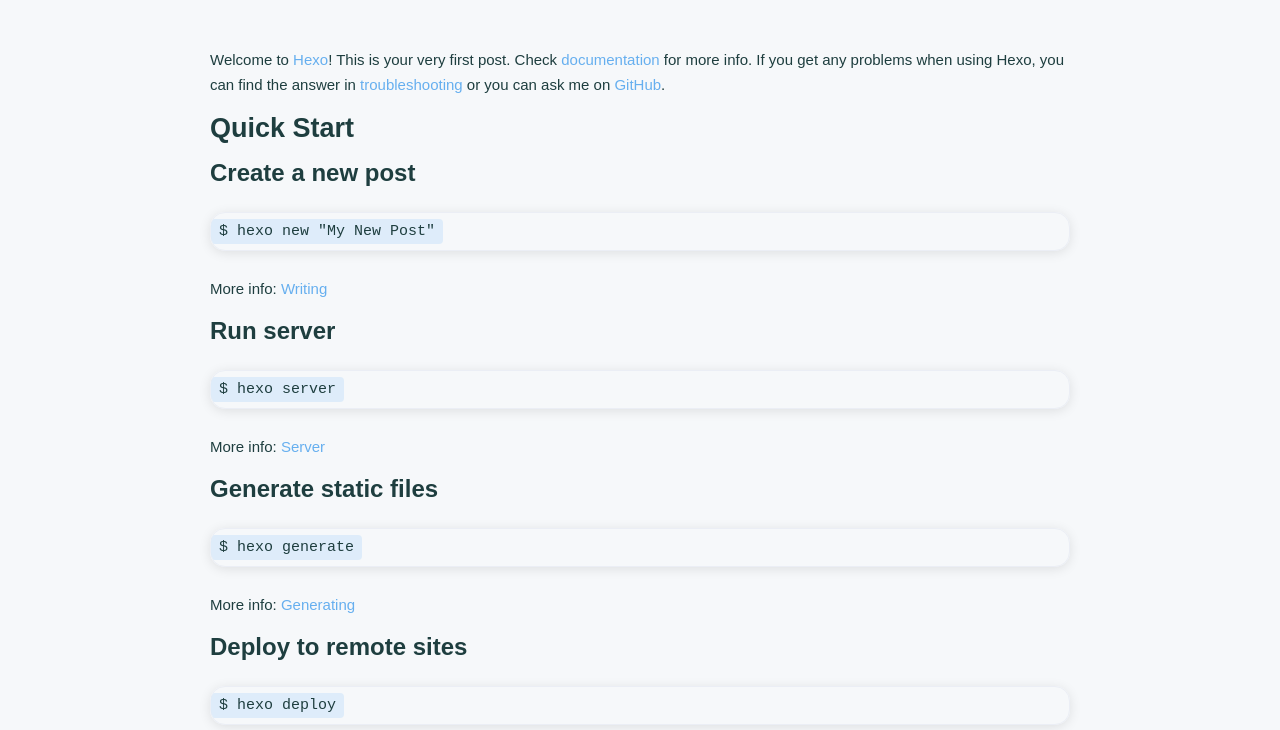
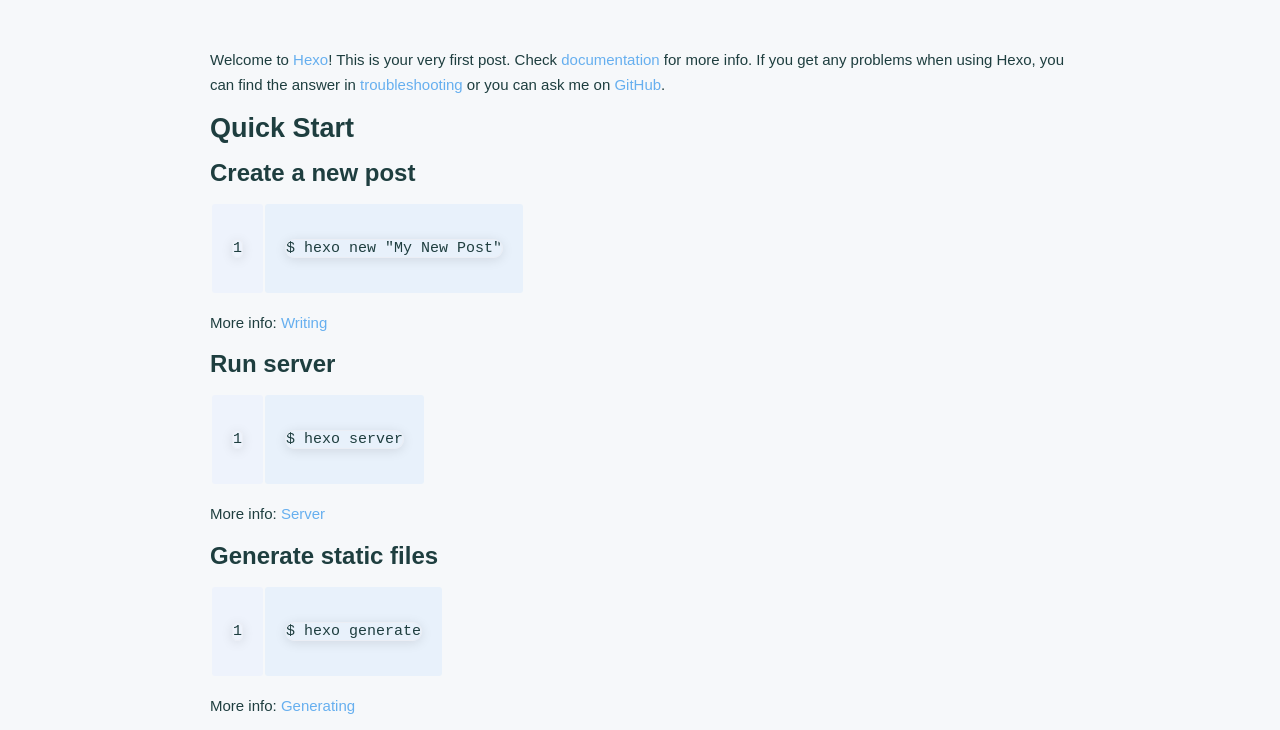
Before and after one commit to xiguajiushiwo/xiguajiushiwo.github.io, a plain HTML site: page 2024/10/22/hello-world/index.html in a window 1280 px wide. Shown: the part 213-943 px from the top of the page. Drawn offline with nearby package versions, Linux system fonts and the light colour scheme; a script that the page names is missing; a web font is replaced by a local one.

Commit message:
Site updated: 2024-10-23 11:27:29

```diff
--- a/2024/10/22/hello-world/index.html
+++ b/2024/10/22/hello-world/index.html
@@ -171,17 +171,17 @@
 
     <div class="content" v-pre>
         <p>Welcome to <a target="_blank" rel="noopener" href="https://hexo.io/">Hexo</a>! This is your very first post. Check <a target="_blank" rel="noopener" href="https://hexo.io/docs/">documentation</a> for more info. If you get any problems when using Hexo, you can find the answer in <a target="_blank" rel="noopener" href="https://hexo.io/docs/troubleshooting.html">troubleshooting</a> or you can ask me on <a target="_blank" rel="noopener" href="https://github.com/hexojs/hexo/issues">GitHub</a>.</p>
-<h2 id="Quick-Start"><a href="#Quick-Start" class="headerlink" title="Quick Start"></a>Quick Start</h2><h3 id="Create-a-new-post"><a href="#Create-a-new-post" class="headerlink" title="Create a new post"></a>Create a new post</h3><pre><code class="bash">$ hexo new &quot;My New Post&quot;
-</code></pre>
+<h2 id="Quick-Start"><a href="#Quick-Start" class="headerlink" title="Quick Start"></a>Quick Start</h2><h3 id="Create-a-new-post"><a href="#Create-a-new-post" class="headerlink" title="Create a new post"></a>Create a new post</h3><figure class="highlight bash"><table><tr><td class="gutter"><pre><span class="line">1</span><br></pre></td><td class="code"><pre><span class="line">$ hexo new <span class="string">&quot;My New Post&quot;</span></span><br></pre></td></tr></table></figure>
+
 <p>More info: <a target="_blank" rel="noopener" href="https://hexo.io/docs/writing.html">Writing</a></p>
-<h3 id="Run-server"><a href="#Run-server" class="headerlink" title="Run server"></a>Run server</h3><pre><code class="bash">$ hexo server
-</code></pre>
+<h3 id="Run-server"><a href="#Run-server" class="headerlink" title="Run server"></a>Run server</h3><figure class="highlight bash"><table><tr><td class="gutter"><pre><span class="line">1</span><br></pre></td><td class="code"><pre><span class="line">$ hexo server</span><br></pre></td></tr></table></figure>
+
 <p>More info: <a target="_blank" rel="noopener" href="https://hexo.io/docs/server.html">Server</a></p>
-<h3 id="Generate-static-files"><a href="#Generate-static-files" class="headerlink" title="Generate static files"></a>Generate static files</h3><pre><code class="bash">$ hexo generate
-</code></pre>
+<h3 id="Generate-static-files"><a href="#Generate-static-files" class="headerlink" title="Generate static files"></a>Generate static files</h3><figure class="highlight bash"><table><tr><td class="gutter"><pre><span class="line">1</span><br></pre></td><td class="code"><pre><span class="line">$ hexo generate</span><br></pre></td></tr></table></figure>
+
 <p>More info: <a target="_blank" rel="noopener" href="https://hexo.io/docs/generating.html">Generating</a></p>
-<h3 id="Deploy-to-remote-sites"><a href="#Deploy-to-remote-sites" class="headerlink" title="Deploy to remote sites"></a>Deploy to remote sites</h3><pre><code class="bash">$ hexo deploy
-</code></pre>
+<h3 id="Deploy-to-remote-sites"><a href="#Deploy-to-remote-sites" class="headerlink" title="Deploy to remote sites"></a>Deploy to remote sites</h3><figure class="highlight bash"><table><tr><td class="gutter"><pre><span class="line">1</span><br></pre></td><td class="code"><pre><span class="line">$ hexo deploy</span><br></pre></td></tr></table></figure>
+
 <p>More info: <a target="_blank" rel="noopener" href="https://hexo.io/docs/one-command-deployment.html">Deployment</a></p>
 
     </div>
```
Also changed, not shown: index.html (+8 -8 lines).
